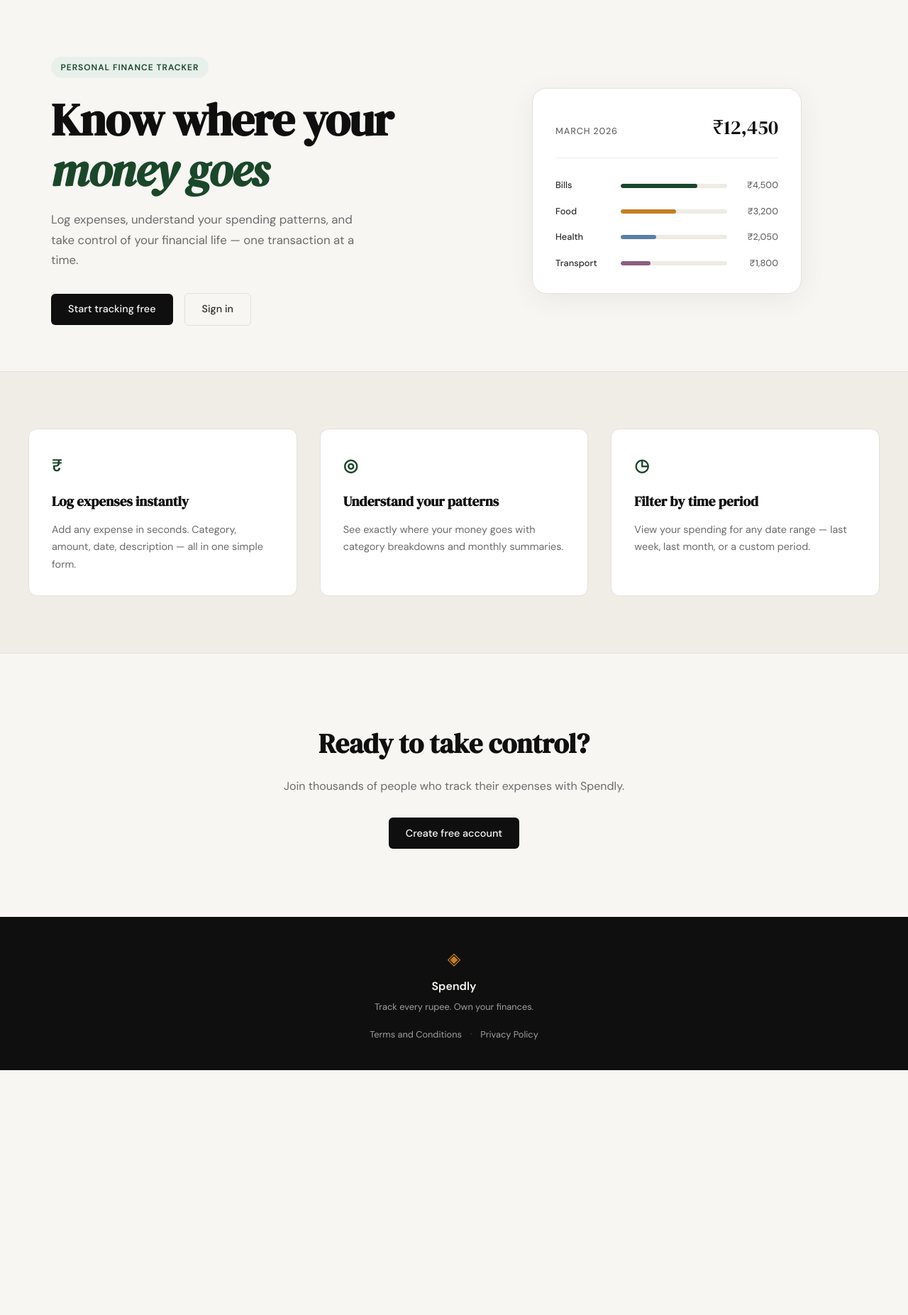
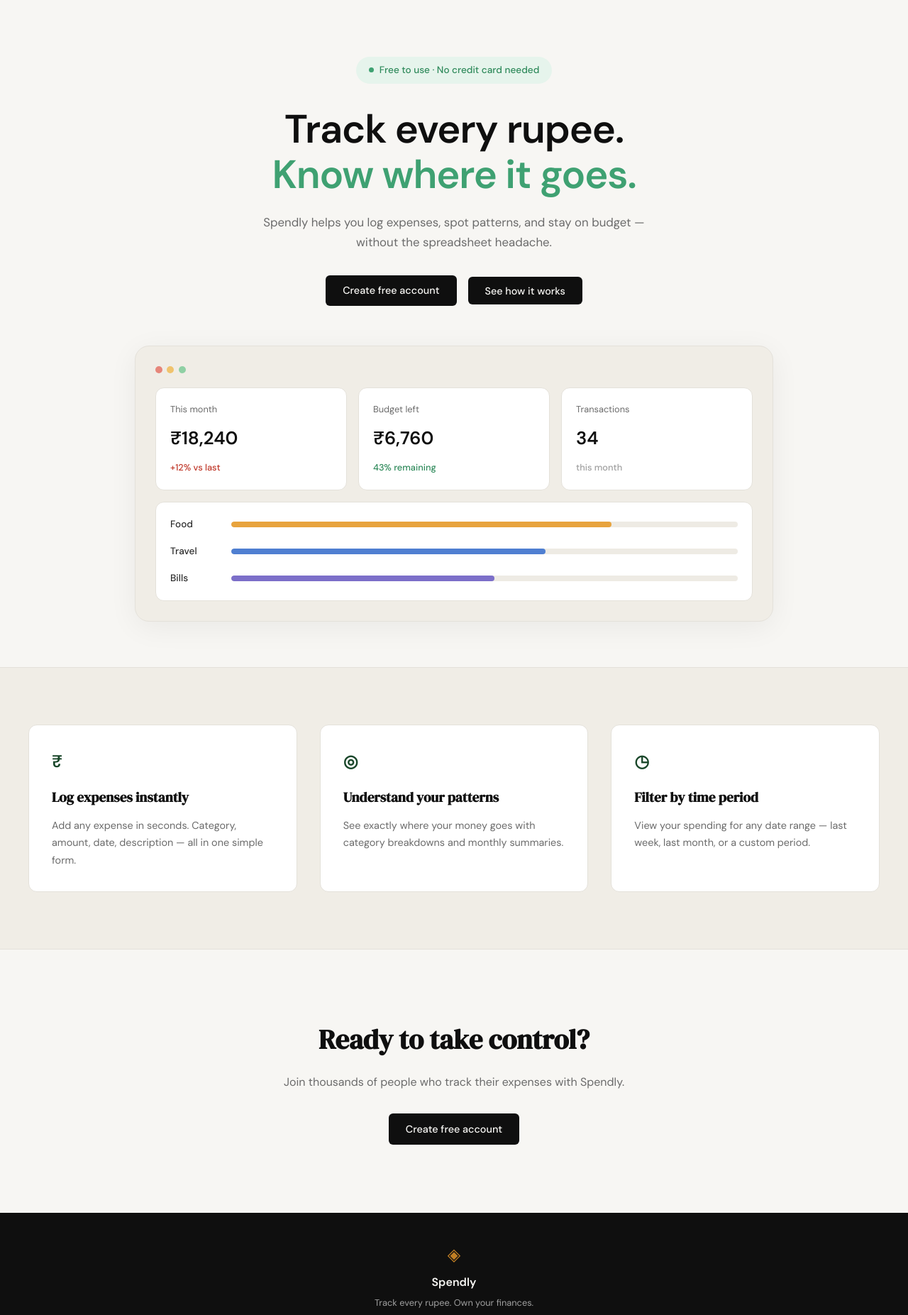
Before and after one commit to sk50378/spendly, a Flask app: page / in a window 1280 px wide. Shown: the part 61-1914 px from the top of the page at 71% size. Before the commit the page ends 1569 px from the top, so only its background shows below. Run offline with Flask 3, Linux system fonts and the light colour scheme.

Commit message:
landing: Adding the video how it works

```diff
--- a/static/css/style.css
+++ b/static/css/style.css
@@ -125,53 +125,62 @@
 
 .hero {
     padding: 5rem 2rem 4rem;
-    display: grid;
-    grid-template-columns: 1fr 1fr;
-    gap: 4rem;
+    display: flex;
+    flex-direction: column;
     align-items: center;
+    text-align: center;
     max-width: var(--max-width);
     margin: 0 auto;
 }
 
 .hero-badge {
-    display: inline-block;
-    background: var(--accent-light);
-    color: var(--accent);
-    font-size: 0.75rem;
-    font-weight: 600;
-    letter-spacing: 0.08em;
-    text-transform: uppercase;
-    padding: 0.35rem 0.85rem;
+    display: inline-flex;
+    align-items: center;
+    gap: 0.5rem;
+    background: #e6f4ec;
+    color: #2f8a5b;
+    font-size: 0.85rem;
+    font-weight: 500;
+    padding: 0.5rem 1.1rem;
     border-radius: 999px;
-    margin-bottom: 1.5rem;
+    margin-bottom: 2rem;
+}
+
+.hero-badge-dot {
+    width: 7px;
+    height: 7px;
+    border-radius: 50%;
+    background: #3fa172;
 }
 
 .hero-title {
-    font-family: var(--font-display);
-    font-size: clamp(2.5rem, 5vw, 4rem);
-    line-height: 1.1;
+    font-family: var(--font-body);
+    font-weight: 800;
+    font-size: clamp(2.5rem, 5vw, 3.5rem);
+    line-height: 1.15;
     letter-spacing: -0.02em;
     color: var(--ink);
     margin-bottom: 1.25rem;
 }
 
-.hero-title em {
-    font-style: italic;
-    color: var(--accent);
+.hero-title-accent {
+    color: #3fa172;
 }
 
 .hero-subtitle {
     font-size: 1.05rem;
     color: var(--ink-muted);
     line-height: 1.7;
-    max-width: 460px;
-    margin-bottom: 2rem;
+    max-width: 560px;
+    margin: 0 auto 2rem;
 }
 
 .hero-actions {
     display: flex;
     gap: 1rem;
     align-items: center;
+    justify-content: center;
+    margin-bottom: 3.5rem;
 }
 
 /* ------------------------------------------------------------------ */
@@ -181,58 +190,96 @@
 .hero-visual {
     display: flex;
     justify-content: center;
+    width: 100%;
 }
 
 .mock-card {
-    background: var(--paper-card);
+    background: var(--paper-warm);
     border: 1px solid var(--border);
     border-radius: var(--radius-lg);
-    padding: 2rem;
+    padding: 1.75rem;
     width: 100%;
-    max-width: 380px;
+    max-width: 900px;
     box-shadow: 0 8px 40px rgba(0,0,0,0.06);
 }
 
-.mock-card-header {
+.mock-card-dots {
     display: flex;
-    justify-content: space-between;
-    align-items: baseline;
-    margin-bottom: 1.75rem;
-    padding-bottom: 1.25rem;
-    border-bottom: 1px solid var(--border-soft);
+    gap: 0.4rem;
+    margin-bottom: 1.25rem;
 }
 
-.mock-label {
+.dot { width: 10px; height: 10px; border-radius: 50%; }
+.dot-red { background: #e6867a; }
+.dot-yellow { background: #f0c36d; }
+.dot-green { background: #8fd0a4; }
+
+.mock-stats {
+    display: grid;
+    grid-template-columns: repeat(3, 1fr);
+    gap: 1rem;
+    margin-bottom: 1rem;
+}
+
+.mock-stat {
+    background: var(--paper-card);
+    border: 1px solid var(--border);
+    border-radius: var(--radius-md);
+    padding: 1.25rem;
+    text-align: left;
+}
+
+.mock-stat-label {
+    display: block;
+    font-size: 0.8rem;
+    color: var(--ink-muted);
+    margin-bottom: 0.6rem;
+}
+
+.mock-stat-value {
+    display: block;
+    font-family: var(--font-body);
+    font-weight: 700;
+    font-size: 1.6rem;
+    color: var(--ink);
+    margin-bottom: 0.4rem;
+}
+
+.mock-stat-delta {
     font-size: 0.8rem;
     font-weight: 500;
-    color: var(--ink-muted);
-    text-transform: uppercase;
-    letter-spacing: 0.06em;
 }
 
-.mock-total {
-    font-family: var(--font-display);
-    font-size: 1.75rem;
-    color: var(--ink);
+.mock-stat-delta-up { color: var(--danger); }
+.mock-stat-delta-good { color: #2f8a5b; }
+.mock-stat-delta-muted { color: var(--ink-faint); }
+
+.mock-bars-card {
+    background: var(--paper-card);
+    border: 1px solid var(--border);
+    border-radius: var(--radius-md);
+    padding: 1.25rem;
+    display: flex;
+    flex-direction: column;
+    gap: 1rem;
+    text-align: left;
 }
-
-.mock-bars { display: flex; flex-direction: column; gap: 1rem; }
 
 .mock-bar-row {
     display: grid;
-    grid-template-columns: 80px 1fr 60px;
+    grid-template-columns: 70px 1fr;
     align-items: center;
-    gap: 0.75rem;
+    gap: 1rem;
 }
 
 .mock-cat {
-    font-size: 0.8rem;
+    font-size: 0.85rem;
     font-weight: 500;
     color: var(--ink-soft);
 }
 
 .mock-bar-track {
-    height: 6px;
+    height: 8px;
     background: var(--border-soft);
     border-radius: 999px;
     overflow: hidden;
@@ -240,21 +287,13 @@
 
 .mock-bar {
     height: 100%;
-    background: var(--accent);
     border-radius: 999px;
     transition: width 0.6s ease;
 }
 
-.mock-bar-2 { background: var(--accent-2); }
-.mock-bar-3 { background: #5b7fa6; }
-.mock-bar-4 { background: #8b5e83; }
-
-.mock-amt {
-    font-size: 0.8rem;
-    font-weight: 500;
-    color: var(--ink-muted);
-    text-align: right;
-}
+.mock-bar-food { background: #e8a33d; }
+.mock-bar-travel { background: #4f7fd1; }
+.mock-bar-bills { background: #7c6fc9; }
 
 /* ------------------------------------------------------------------ */
 /* Buttons                                                             */
--- a/templates/landing.html
+++ b/templates/landing.html
@@ -5,56 +5,61 @@
 {% block content %}
 
 <section class="hero">
-    <div class="hero-inner">
-        <div class="hero-badge">Personal Finance Tracker</div>
-        <h1 class="hero-title">
-            Know where your<br>
-            <em>money goes</em>
-        </h1>
-        <p class="hero-subtitle">
-            Log expenses, understand your spending patterns,
-            and take control of your financial life —
-            one transaction at a time.
-        </p>
-        <div class="hero-actions">
-            <a href="{{ url_for('register') }}" class="btn-primary">Start tracking free</a>
-            <a href="{{ url_for('login') }}" class="btn-ghost">Sign in</a>
-        </div>
+    <div class="hero-badge"><span class="hero-badge-dot"></span> Free to use &middot; No credit card needed</div>
+    <h1 class="hero-title">
+        Track every rupee.<br>
+        <span class="hero-title-accent">Know where it goes.</span>
+    </h1>
+    <p class="hero-subtitle">
+        Spendly helps you log expenses, spot patterns, and stay
+        on budget — without the spreadsheet headache.
+    </p>
+    <div class="hero-actions">
+        <a href="{{ url_for('register') }}" class="btn-primary">Create free account</a>
+        <button type="button" class="btn-primary" data-video-trigger>See how it works</button>
     </div>
     <div class="hero-visual">
         <div class="mock-card">
-            <div class="mock-card-header">
-                <span class="mock-label">March 2026</span>
-                <span class="mock-total">₹12,450</span>
+            <div class="mock-card-dots">
+                <span class="dot dot-red"></span>
+                <span class="dot dot-yellow"></span>
+                <span class="dot dot-green"></span>
             </div>
-            <div class="mock-bars">
+            <div class="mock-stats">
+                <div class="mock-stat">
+                    <span class="mock-stat-label">This month</span>
+                    <span class="mock-stat-value">₹18,240</span>
+                    <span class="mock-stat-delta mock-stat-delta-up">+12% vs last</span>
+                </div>
+                <div class="mock-stat">
+                    <span class="mock-stat-label">Budget left</span>
+                    <span class="mock-stat-value">₹6,760</span>
+                    <span class="mock-stat-delta mock-stat-delta-good">43% remaining</span>
+                </div>
+                <div class="mock-stat">
+                    <span class="mock-stat-label">Transactions</span>
+                    <span class="mock-stat-value">34</span>
+                    <span class="mock-stat-delta mock-stat-delta-muted">this month</span>
+                </div>
+            </div>
+            <div class="mock-bars-card">
+                <div class="mock-bar-row">
+                    <span class="mock-cat">Food</span>
+                    <div class="mock-bar-track">
+                        <div class="mock-bar mock-bar-food" style="width: 75%"></div>
+                    </div>
+                </div>
+                <div class="mock-bar-row">
+                    <span class="mock-cat">Travel</span>
+                    <div class="mock-bar-track">
+                        <div class="mock-bar mock-bar-travel" style="width: 62%"></div>
+                    </div>
+                </div>
                 <div class="mock-bar-row">
                     <span class="mock-cat">Bills</span>
                     <div class="mock-bar-track">
-                        <div class="mock-bar" style="width: 72%"></div>
+                        <div class="mock-bar mock-bar-bills" style="width: 52%"></div>
                     </div>
-                    <span class="mock-amt">₹4,500</span>
-                </div>
-                <div class="mock-bar-row">
-                    <span class="mock-cat">Food</span>
-                    <div class="mock-bar-track">
-                        <div class="mock-bar mock-bar-2" style="width: 52%"></div>
-                    </div>
-                    <span class="mock-amt">₹3,200</span>
-                </div>
-                <div class="mock-bar-row">
-                    <span class="mock-cat">Health</span>
-                    <div class="mock-bar-track">
-                        <div class="mock-bar mock-bar-3" style="width: 33%"></div>
-                    </div>
-                    <span class="mock-amt">₹2,050</span>
-                </div>
-                <div class="mock-bar-row">
-                    <span class="mock-cat">Transport</span>
-                    <div class="mock-bar-track">
-                        <div class="mock-bar mock-bar-4" style="width: 28%"></div>
-                    </div>
-                    <span class="mock-amt">₹1,800</span>
                 </div>
             </div>
         </div>
@@ -89,4 +94,12 @@
     </div>
 </section>
 
+<div class="video-modal" data-video-modal hidden>
+    <div class="video-modal-backdrop" data-video-close></div>
+    <div class="video-modal-dialog">
+        <button type="button" class="video-modal-close" data-video-close aria-label="Close video">&times;</button>
+        <div class="video-modal-frame" data-video-frame></div>
+    </div>
+</div>
+
 {% endblock %}
```
Also changed, not shown: other parts of static/css/style.css (+64 -7 lines), static/js/main.js (+34 -0 lines).
